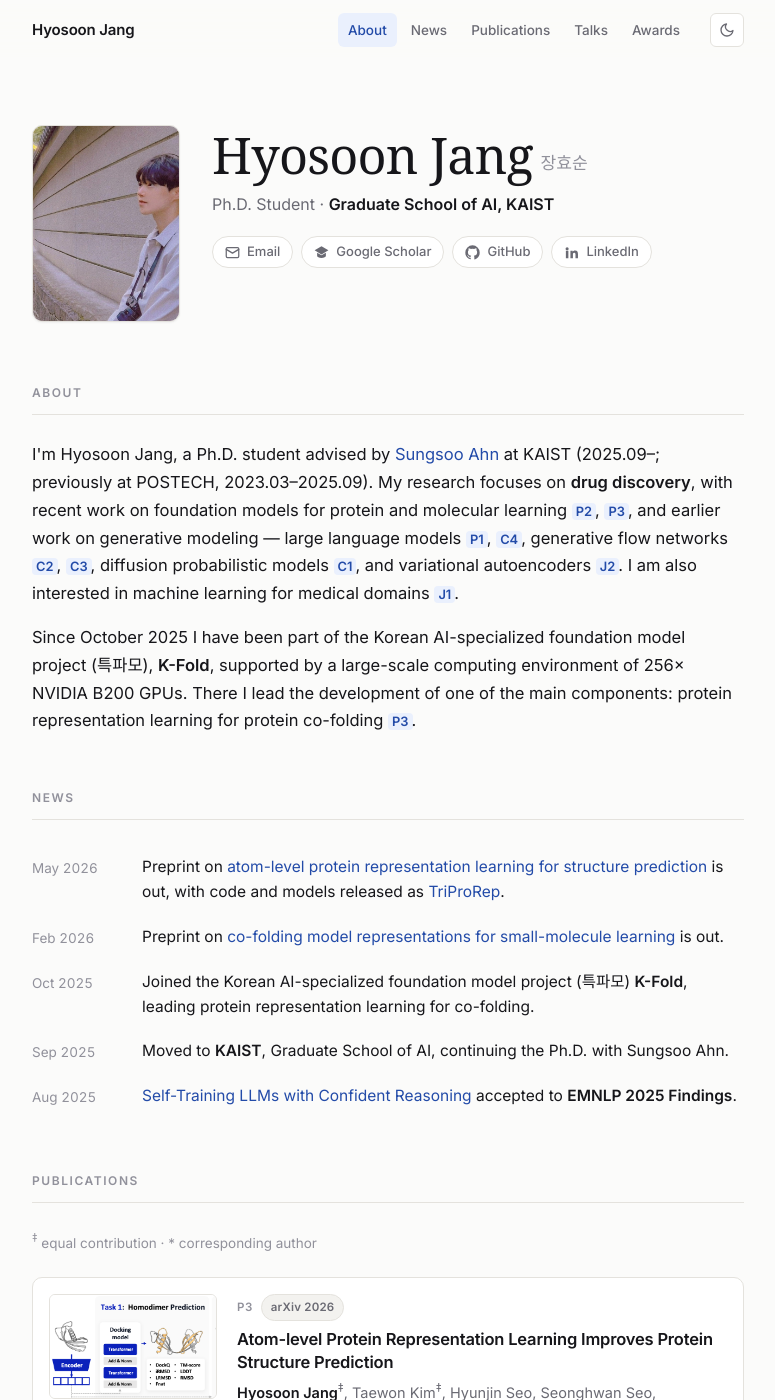
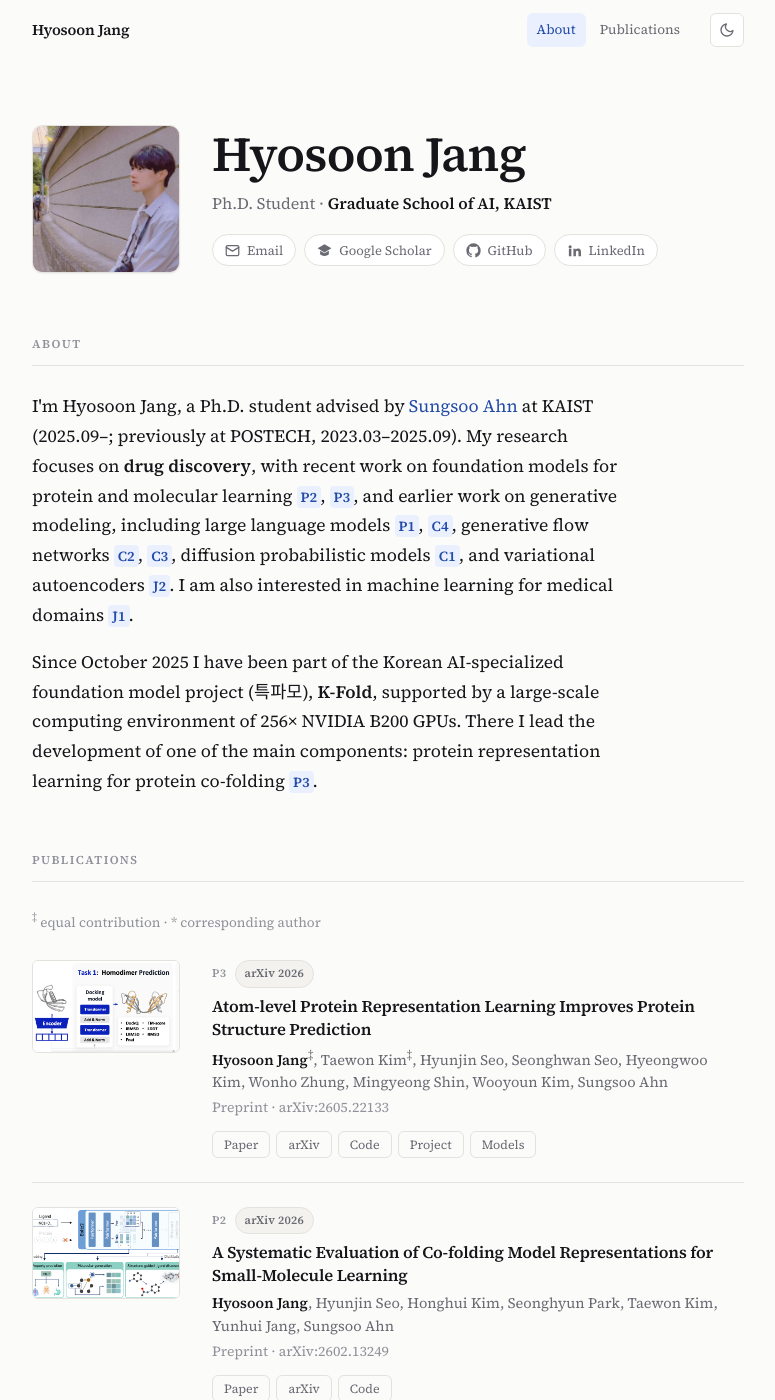
Before and after one commit to hsjang0/hsjang, a Jekyll site: the page built from index.html, in a window 1280 px wide and 1400 px high. Shown: the whole window, without its empty margins (252-1027 px from the left). Built offline with Jekyll 4.4.1, drawn with Linux system fonts in a browser that asks for light colours; some web fonts are replaced; some of the changed text lies outside the part shown.

Commit message:
Pare the page back to About and Publications, in one typeface
Drops the News, Invited Talks and Honors sections along with their data
files, the CV button, and the hangul next to the name in the header. The
hangul stays in the JSON-LD alternateName and the meta keywords, since it
was added deliberately for search visibility and nothing on screen depends
on it.

Everything is now set in Source Serif 4. Mixing a serif display face with
Inter body text read as busy, and one family also means one webfont request
instead of two.

Publication entries lose their card chrome. The 16px padding inside each
card pushed its contents off the left edge that the prose and section
headings share, which is what made the page look misaligned. The thumbnail
column now matches the hero photo at 148px with a 32px gap, so the page has
exactly two vertical rules: 176.5px for photos, prose, headings and
thumbnails, and 356.5px for the name and every paper title.

Also removes every em-dash from the copy, the meta description and the
README.

Co-Authored-By: Claude Opus 5 <noreply@anthropic.com>

```diff
--- a/_config.yml
+++ b/_config.yml
@@ -1,10 +1,10 @@
 # GitHub Pages builds this site with actions/jekyll-build-pages, which injects the
-# correct `baseurl` (/hsjang) at build time. Do not set `baseurl` here — it would
+# correct `baseurl` (/hsjang) at build time. Do not set `baseurl` here; it would
 # override that and break every asset path.
 
 title: Hyosoon Jang
 description: >-
-  Hyosoon Jang (장효순) — Ph.D. student at KAIST. Research on drug discovery,
+  Hyosoon Jang (장효순). Ph.D. student at KAIST, working on drug discovery,
   protein and molecular foundation models, GFlowNets, and generative models.
 url: "https://hsjang0.github.io"
 lang: en
--- a/_data/main_info.yaml
+++ b/_data/main_info.yaml
@@ -1,5 +1,5 @@
 name: "Hyosoon Jang"
-name_ko: "장효순"
+name_ko: "장효순"   # not shown on the page; used only in search metadata
 title: "Ph.D. Student"
 affiliation: "Graduate School of AI, KAIST"
 email: "hyosoon.jang@kaist.ac.kr"
@@ -10,4 +10,3 @@ google_scholar: "https://scholar.google.co.kr/citations?user=NOJd3GEAAAAJ&hl=en"
 github: "https://github.com/hsjang0"
 linkedin: "https://www.linkedin.com/in/hyosoon-jang-b07372382"
 # twitter: ""
-# cv: "/assets/cv/cv.pdf"   # drop your own CV here and uncomment to show a CV button
--- a/_data/news.yaml
+++ /dev/null
@@ -1,17 +0,0 @@
-# Most recent first. `date` is free text — keep it short.
-# Edit or add entries here; nothing else needs to change.
-items:
-  - date: "May 2026"
-    text: 'Preprint on <a href="https://arxiv.org/abs/2605.22133">atom-level protein representation learning for structure prediction</a> is out, with code and models released as <a href="https://github.com/hsjang0/TriProRep">TriProRep</a>.'
-
-  - date: "Feb 2026"
-    text: 'Preprint on <a href="https://arxiv.org/abs/2602.13249">co-folding model representations for small-molecule learning</a> is out.'
-
-  - date: "Oct 2025"
-    text: 'Joined the Korean AI-specialized foundation model project (특파모) <b>K-Fold</b>, leading protein representation learning for co-folding.'
-
-  - date: "Sep 2025"
-    text: 'Moved to <b>KAIST</b>, Graduate School of AI, continuing the Ph.D. with Sungsoo Ahn.'
-
-  - date: "Aug 2025"
-    text: '<a href="https://aclanthology.org/2025.findings-emnlp.806/">Self-Training LLMs with Confident Reasoning</a> accepted to <b>EMNLP 2025 Findings</b>.'
--- a/_data/publications.yaml
+++ b/_data/publications.yaml
@@ -53,7 +53,7 @@ papers:
     title: "Self-Training Large Language Models with Confident Reasoning"
     authors: "<b>Hyosoon Jang</b>, Yunhui Jang, Sungjae Lee, Jungseul Ok, Sungsoo Ahn"
     venue: "Findings of Empirical Methods in Natural Language Processing (EMNLP)"
-    venue_short: "EMNLP Findings"
+    venue_short: "EMNLP"
     year: "2025"
     selected: y
     image: "/assets/publications/Confidence_Self_Training_of_LLMs.png"
--- a/_layouts/default.html
+++ b/_layouts/default.html
@@ -5,7 +5,7 @@
   <meta name="viewport" content="width=device-width, initial-scale=1">
 
   {% assign info = site.data.main_info %}
-  {% assign default_desc = 'Hyosoon Jang (장효순) — Ph.D. student at KAIST. Research on drug discovery, protein and molecular foundation models, GFlowNets, and generative models.' %}
+  {% assign default_desc = 'Hyosoon Jang (장효순). Ph.D. student at KAIST, working on drug discovery, protein and molecular foundation models, GFlowNets, and generative models.' %}
   {% assign desc = page.description | default: default_desc %}
 
   <title>{{ info.name }} | {{ page.title }}</title>
@@ -42,7 +42,7 @@
   <link rel="preconnect" href="https://fonts.googleapis.com">
   <link rel="preconnect" href="https://fonts.gstatic.com" crossorigin>
   <link rel="stylesheet"
-        href="https://fonts.googleapis.com/css2?family=Inter:wght@400;500;600&family=Instrument+Serif&display=swap">
+        href="https://fonts.googleapis.com/css2?family=Source+Serif+4:wght@400;600&display=swap">
 
   <link rel="stylesheet" href="{{ '/libs/custom/site.css' | relative_url }}?v=20260907">
   <script defer src="{{ '/libs/custom/site.js' | relative_url }}?v=20260907"></script>
@@ -58,10 +58,7 @@
       <a class="topbar-name" href="{{ '/' | relative_url }}">{{ info.name }}</a>
       <nav class="nav" aria-label="Sections">
         <a href="#about">About</a>
-        <a href="#news">News</a>
         <a href="#publications">Publications</a>
-        <a href="#talks">Talks</a>
-        <a href="#awards">Awards</a>
       </nav>
       <button class="theme-toggle" type="button" aria-label="Switch to dark theme" aria-pressed="false">
         <svg class="icon-moon" viewBox="0 0 24 24" fill="none" stroke="currentColor" stroke-width="2"
--- a/index.html
+++ b/index.html
@@ -7,9 +7,9 @@ title: Home
 <!-- ========== HERO ========== -->
 <section class="wrap hero">
   <img class="hero-photo" src="{{ info.profile_pic | relative_url }}"
-       alt="{{ info.name }}" width="148" height="197" fetchpriority="high" decoding="async">
+       alt="{{ info.name }}" width="148" height="148" fetchpriority="high" decoding="async">
   <div>
-    <h1>{{ info.name }}<span class="name-ko">{{ info.name_ko }}</span></h1>
+    <h1>{{ info.name }}</h1>
     <p class="hero-role">{{ info.title }} &middot; <strong>{{ info.affiliation }}</strong></p>
 
     <div class="hero-links">
@@ -43,14 +43,6 @@ title: Home
         </svg>LinkedIn
       </a>
       {% endif %}
-
-      {% if info.cv %}
-      <a class="icon-link" href="{{ info.cv | relative_url }}" target="_blank" rel="noopener">
-        <svg viewBox="0 0 24 24" fill="none" stroke="currentColor" stroke-width="2" stroke-linecap="round" stroke-linejoin="round" aria-hidden="true">
-          <path d="M14 2H6a2 2 0 0 0-2 2v16a2 2 0 0 0 2 2h12a2 2 0 0 0 2-2V8z"/><path d="M14 2v6h6"/>
-        </svg>CV
-      </a>
-      {% endif %}
     </div>
   </div>
 </section>
@@ -65,7 +57,7 @@ title: Home
       at KAIST (2025.09&ndash;; previously at POSTECH, 2023.03&ndash;2025.09).
       My research focuses on <b>drug discovery</b>, with recent work on foundation models for
       protein and molecular learning <a class="ref" href="#P2">P2</a>,&nbsp;<a class="ref" href="#P3">P3</a>, and earlier work on
-      generative modeling &mdash; large language models <a class="ref" href="#P1">P1</a>,&nbsp;<a class="ref" href="#C4">C4</a>,
+      generative modeling, including large language models <a class="ref" href="#P1">P1</a>,&nbsp;<a class="ref" href="#C4">C4</a>,
       generative flow networks <a class="ref" href="#C2">C2</a>,&nbsp;<a class="ref" href="#C3">C3</a>,
       diffusion probabilistic models <a class="ref" href="#C1">C1</a>, and
       variational autoencoders <a class="ref" href="#J2">J2</a>.
@@ -80,21 +72,6 @@ title: Home
     </p>
   </div>
 </section>
-
-<!-- ========== NEWS ========== -->
-{% if site.data.news.items and site.data.news.items.size > 0 %}
-<section class="wrap section" id="news">
-  <h2 class="section-title">News</h2>
-  <div class="news">
-    {% for item in site.data.news.items %}
-    <div class="news-item">
-      <div class="news-date">{{ item.date }}</div>
-      <div class="news-text">{{ item.text }}</div>
-    </div>
-    {% endfor %}
-  </div>
-</section>
-{% endif %}
 
 <!-- ========== PUBLICATIONS ========== -->
 {% assign papers = site.data.publications.papers | where: "selected", "y" %}
@@ -141,42 +118,6 @@ title: Home
   </div>
 </section>
 
-<!-- ========== TALKS ========== -->
-{% if site.data.talks.items and site.data.talks.items.size > 0 %}
-<section class="wrap section" id="talks">
-  <h2 class="section-title">Invited Talks</h2>
-  <div class="entries">
-    {% for talk in site.data.talks.items %}
-    <div class="entry">
-      <div class="entry-main">
-        <div class="entry-title">{{ talk.venue }}{% if talk.host %} &middot; <span style="font-weight:400">{{ talk.host }}</span>{% endif %}</div>
-        <div class="entry-sub">{{ talk.title }}</div>
-      </div>
-      <div class="entry-date">{{ talk.date }}</div>
-    </div>
-    {% endfor %}
-  </div>
-</section>
-{% endif %}
-
-<!-- ========== AWARDS ========== -->
-{% if site.data.awards.items and site.data.awards.items.size > 0 %}
-<section class="wrap section" id="awards">
-  <h2 class="section-title">Honors &amp; Awards</h2>
-  <div class="entries">
-    {% for award in site.data.awards.items %}
-    <div class="entry">
-      <div class="entry-main">
-        <div class="entry-title">{{ award.title }}</div>
-        {% if award.sub %}<div class="entry-sub">{{ award.sub }}</div>{% endif %}
-      </div>
-      <div class="entry-date">{{ award.date }}</div>
-    </div>
-    {% endfor %}
-  </div>
-</section>
-{% endif %}
-
 <!-- ========== STRUCTURED DATA ========== -->
 <script type="application/ld+json">
 {
@@ -186,7 +127,7 @@ title: Home
       "@type": "Person",
       "@id": "{{ '/' | absolute_url }}#hyosoon-jang",
       "name": "Hyosoon Jang",
-      "alternateName": "장효순",
+      "alternateName": {{ info.name_ko | jsonify }},
       "url": "{{ '/' | absolute_url }}",
       "email": "mailto:{{ info.email }}",
       "jobTitle": {{ info.title | jsonify }},
```
Also changed, not shown: _data/awards.yaml (deleted, +0 -10 lines), _data/talks.yaml (deleted, +0 -16 lines), README.md, libs/custom/site.css.
